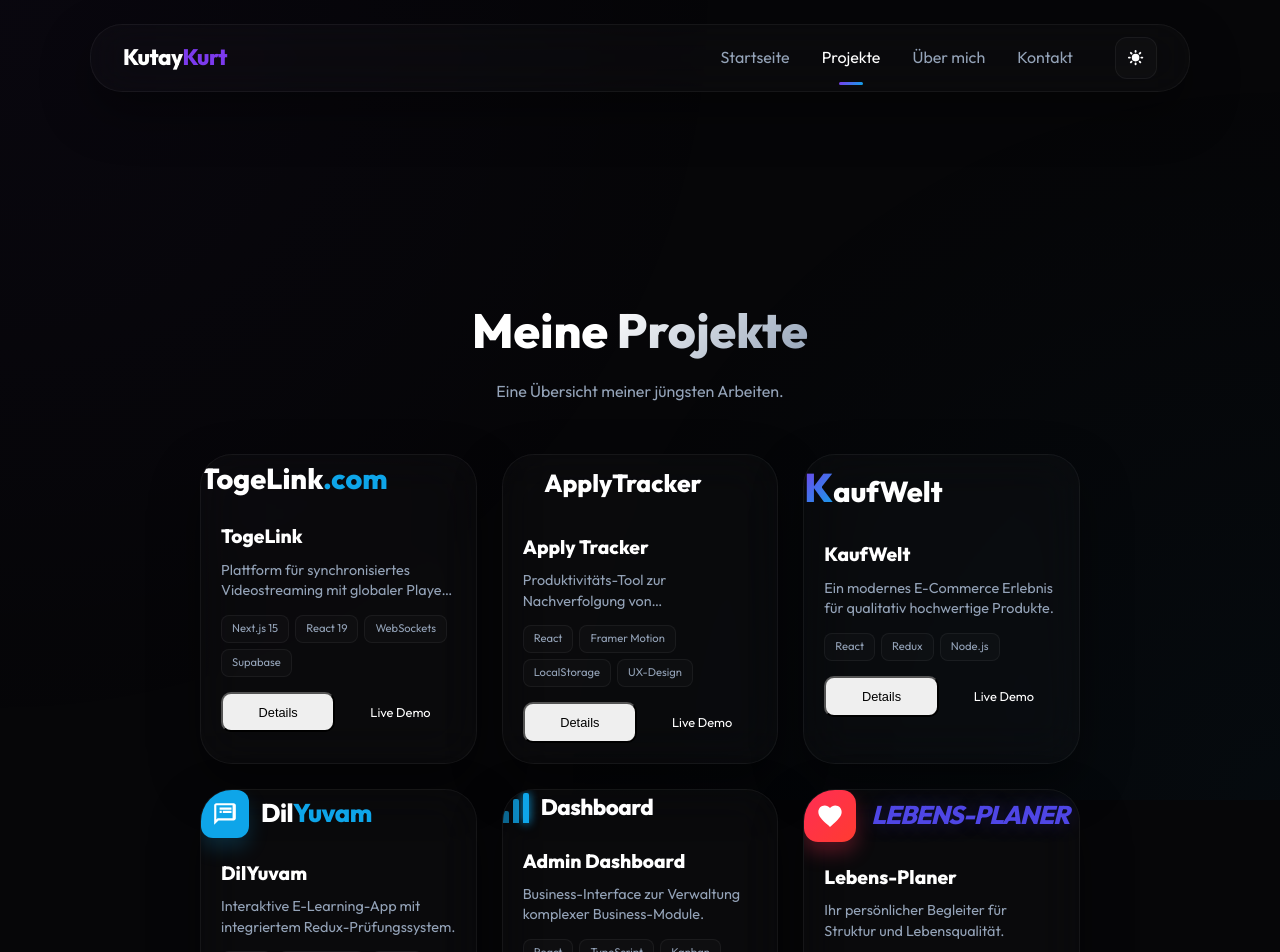
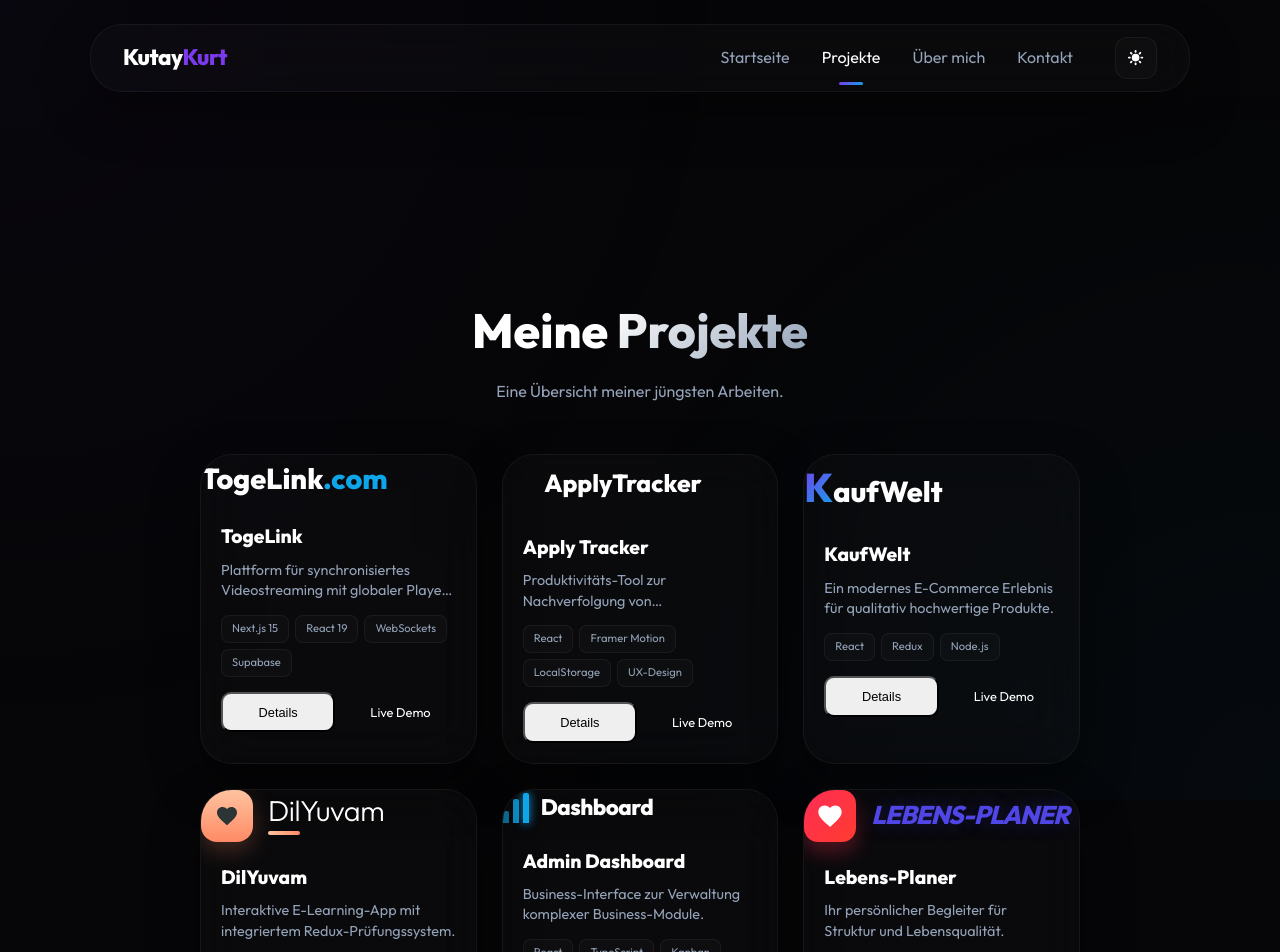
Before and after one commit to kutaykurt/portfolio, a React (Vite) app: page /projekte in a window 1280 px wide. Shown: the top 952 px of the page. Built offline with nearby package versions, Linux system fonts and the light colour scheme.

Commit message:
Exact recreation of DilYuvam logo from reference image

```diff
--- a/src/pages/Projects.css
+++ b/src/pages/Projects.css
@@ -95,35 +95,51 @@
 .dilyuvam-logo {
     display: flex;
     align-items: center;
-    gap: 12px;
+    gap: 15px;
 }
 
 .dilyuvam-logo .logo-icon {
-    width: 48px;
-    height: 48px;
-    background: var(--accent-blue);
-    border-radius: 12px;
+    width: 52px;
+    height: 52px;
+    /* Gradient based on the reference image */
+    background: linear-gradient(180deg, #ffc3a0 0%, #ff8a65 100%);
+    border-radius: 16px;
     display: flex;
     justify-content: center;
     align-items: center;
-    color: white;
-    box-shadow: 0 10px 20px rgba(14, 165, 233, 0.2);
+    color: #2d3436;
+    /* Dark heart icon */
+    box-shadow: 0 8px 24px rgba(255, 138, 101, 0.25);
 }
 
 .dilyuvam-logo .logo-icon svg {
-    width: 26px;
-    height: 26px;
+    width: 24px;
+    height: 24px;
+}
+
+.dilyuvam-logo .logo-content {
+    display: flex;
+    flex-direction: column;
+    justify-content: center;
+    gap: 2px;
 }
 
 .dilyuvam-logo .logo-text {
-    font-size: 1.6rem;
-    font-weight: 800;
+    font-size: 1.8rem;
+    font-weight: 300;
+    /* Light weight as per image */
     color: var(--text-color);
     letter-spacing: -0.5px;
+    line-height: 1;
 }
 
-.dilyuvam-logo .logo-text span {
-    color: var(--accent-blue);
+.dilyuvam-logo .logo-bar {
+    width: 32px;
+    /* Under "Dil" */
+    height: 4px;
+    background: linear-gradient(90deg, #ffc3a0, #ff8a65);
+    border-radius: 2px;
+    margin-top: 4px;
 }
 
 /* Lebens-Planer Logo */
--- a/src/pages/Projects.jsx
+++ b/src/pages/Projects.jsx
@@ -136,10 +136,13 @@ const LogoRenderer = ({ type }) => {
                 <div className="custom-logo dilyuvam-logo">
                     <div className="logo-icon">
                         <svg viewBox="0 0 24 24" fill="currentColor">
-                            <path d="M20 2H4c-1.1 0-1.99.9-1.99 2L2 22l4-4h14c1.1 0 2-.9 2-2V4c0-1.1-.9-2-2-2zm-1 14H5.17L4 17.17V4h15v12zM7 9h2v2H7V9zm3 0h8v2h-8V9zm-3-3h11v2H7V6z" />
+                            <path d="M12 21.35l-1.45-1.32C5.4 15.36 2 12.28 2 8.5 2 5.42 4.42 3 7.5 3c1.74 0 3.41.81 4.5 2.09C13.09 3.81 14.76 3 16.5 3 19.58 3 22 5.42 22 8.5c0 3.78-3.4 6.86-8.55 11.54L12 21.35z" />
                         </svg>
                     </div>
-                    <span className="logo-text">Dil<span>Yuvam</span></span>
+                    <div className="logo-content">
+                        <span className="logo-text">DilYuvam</span>
+                        <div className="logo-bar"></div>
+                    </div>
                 </div>
             );
         case 'admindashboard':
```
